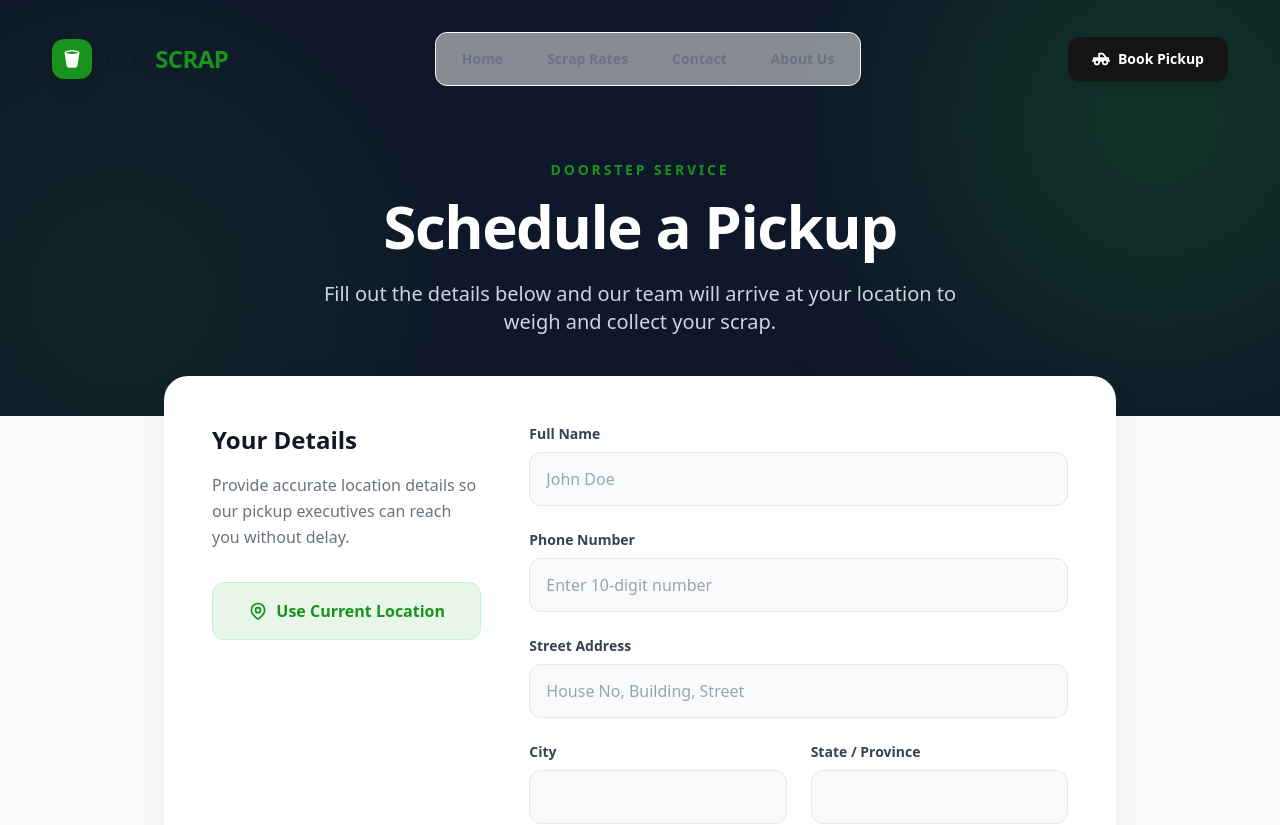
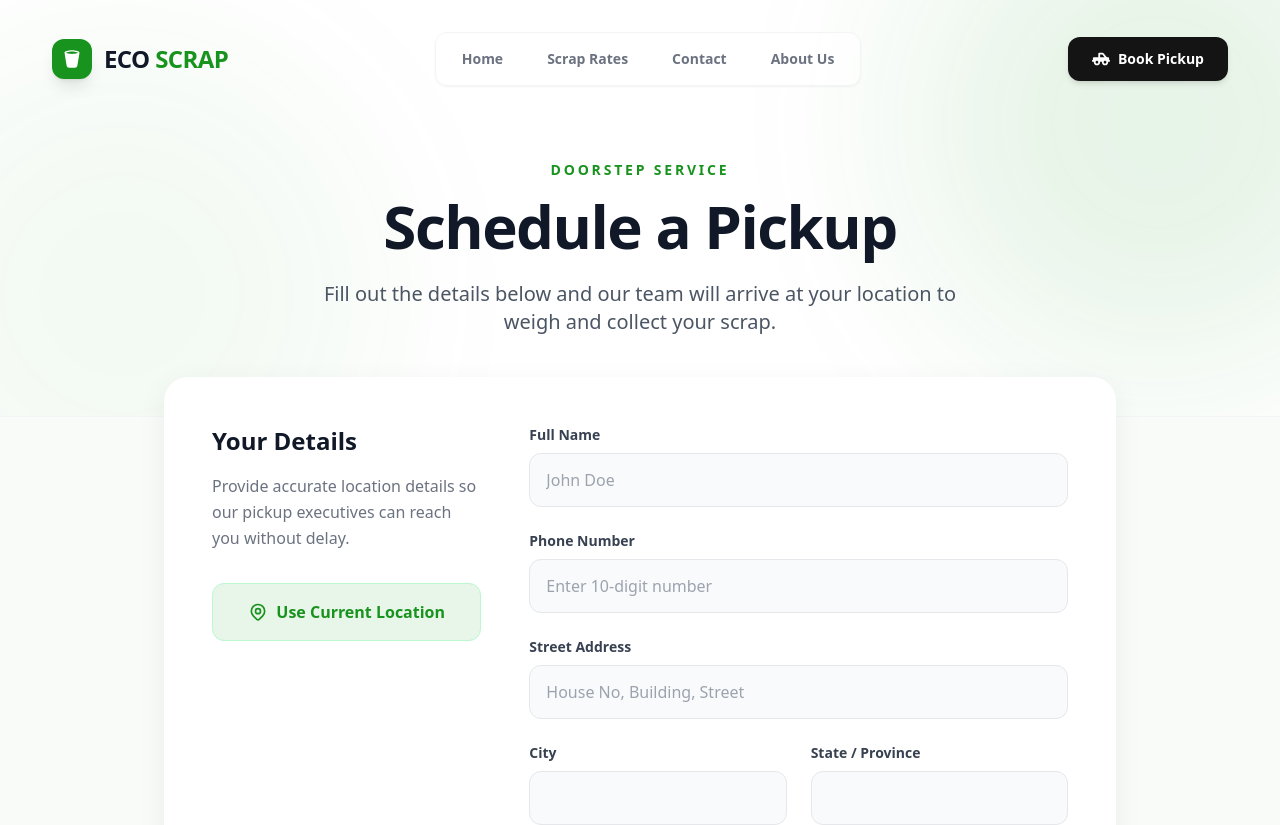
Before and after one commit to DVEX-Labs/TKM-Scrap-Frontend, a React (Vite) app: page /pickup in a window 1280 px wide. Shown: the top 825 px of the page. Built offline with nearby package versions, Linux system fonts and the light colour scheme; a web font is replaced by a local one.

Commit message:
Change all page headers to white background to match minimalist premium look

```diff
--- a/src/Pages/About.jsx
+++ b/src/Pages/About.jsx
@@ -4,18 +4,18 @@ function About() {
   return (
     <div className="w-full bg-white min-h-screen pb-24">
       {/* Page Header (compensating for fixed navbar with pt-40) */}
-      <div className="w-full bg-[#0F172A] pt-40 pb-20 relative overflow-hidden">
-        <div className="absolute top-0 left-0 w-full h-full bg-[url('https://images.unsplash.com/photo-1542601906990-b4d3fb778b09?q=80&w=2074&auto=format&fit=crop')] bg-cover bg-center opacity-20"></div>
-        <div className="absolute bottom-0 left-0 -ml-32 -mb-32 w-[500px] h-[500px] rounded-full bg-[#18931D] opacity-20 blur-[100px] pointer-events-none"></div>
+      <div className="w-full bg-white pt-40 pb-20 relative overflow-hidden border-b border-gray-100">
+        <div className="absolute top-0 left-0 w-full h-full bg-[url('https://images.unsplash.com/photo-1542601906990-b4d3fb778b09?q=80&w=2074&auto=format&fit=crop')] bg-cover bg-center opacity-5"></div>
+        <div className="absolute bottom-0 left-0 -ml-32 -mb-32 w-[500px] h-[500px] rounded-full bg-[#18931D] opacity-[0.05] blur-[100px] pointer-events-none"></div>
 
         <div className="max-w-[1240px] mx-auto px-6 relative z-10 text-center">
           <h4 className="text-[#18931D] font-bold text-sm tracking-[0.2em] uppercase mb-4">
             OUR STORY
           </h4>
-          <h1 className="text-4xl md:text-6xl font-extrabold text-white mb-6 tracking-tight">
+          <h1 className="text-4xl md:text-6xl font-extrabold text-gray-900 mb-6 tracking-tight">
             About Eco Scrap
           </h1>
-          <p className="text-lg md:text-xl text-slate-300 max-w-2xl mx-auto font-medium">
+          <p className="text-lg md:text-xl text-gray-600 max-w-2xl mx-auto font-medium">
             We are dedicated to turning waste into valuable resources, all while promoting a cleaner, greener planet for future generations.
           </p>
         </div>
--- a/src/Pages/Contact.jsx
+++ b/src/Pages/Contact.jsx
@@ -44,18 +44,18 @@ function Contact() {
   return (
     <div className="w-full bg-[#F9FBF9] min-h-screen pb-24">
       {/* Page Header */}
-      <div className="w-full bg-[#0F172A] pt-40 pb-20 relative overflow-hidden">
-        <div className="absolute top-0 right-0 -mr-32 -mt-32 w-[500px] h-[500px] rounded-full bg-[#18931D] opacity-20 blur-[100px] pointer-events-none"></div>
-        <div className="absolute bottom-0 left-0 -ml-32 -mb-32 w-[500px] h-[500px] rounded-full bg-[#18931D] opacity-10 blur-[100px] pointer-events-none"></div>
+      <div className="w-full bg-white pt-40 pb-20 relative overflow-hidden border-b border-gray-100">
+        <div className="absolute top-0 right-0 -mr-32 -mt-32 w-[500px] h-[500px] rounded-full bg-[#18931D] opacity-10 blur-[100px] pointer-events-none"></div>
+        <div className="absolute bottom-0 left-0 -ml-32 -mb-32 w-[500px] h-[500px] rounded-full bg-[#18931D] opacity-[0.05] blur-[100px] pointer-events-none"></div>
 
         <div className="max-w-[1240px] mx-auto px-6 relative z-10 text-center">
           <h4 className="text-[#18931D] font-bold text-sm tracking-[0.2em] uppercase mb-4">
             GET IN TOUCH
           </h4>
-          <h1 className="text-4xl md:text-6xl font-extrabold text-white mb-6 tracking-tight">
+          <h1 className="text-4xl md:text-6xl font-extrabold text-gray-900 mb-6 tracking-tight">
             Contact Us
           </h1>
-          <p className="text-lg md:text-xl text-slate-300 max-w-2xl mx-auto font-medium">
+          <p className="text-lg md:text-xl text-gray-600 max-w-2xl mx-auto font-medium">
             Have questions about our scrap pickup service? Want to partner with us for your residential society? We're here to help.
           </p>
         </div>
--- a/src/Pages/Pickup.jsx
+++ b/src/Pages/Pickup.jsx
@@ -101,18 +101,18 @@ const Pickup = () => {
   return (
     <div className="w-full bg-[#F9FBF9] min-h-screen pb-24">
       {/* Page Header */}
-      <div className="w-full bg-[#0F172A] pt-40 pb-20 relative overflow-hidden">
-        <div className="absolute top-0 right-0 -mr-32 -mt-32 w-[500px] h-[500px] rounded-full bg-[#18931D] opacity-20 blur-[100px] pointer-events-none"></div>
-        <div className="absolute bottom-0 left-0 -ml-32 -mb-32 w-[500px] h-[500px] rounded-full bg-[#18931D] opacity-10 blur-[100px] pointer-events-none"></div>
+      <div className="w-full bg-white pt-40 pb-20 relative overflow-hidden border-b border-gray-100">
+        <div className="absolute top-0 right-0 -mr-32 -mt-32 w-[500px] h-[500px] rounded-full bg-[#18931D] opacity-10 blur-[100px] pointer-events-none"></div>
+        <div className="absolute bottom-0 left-0 -ml-32 -mb-32 w-[500px] h-[500px] rounded-full bg-[#18931D] opacity-[0.05] blur-[100px] pointer-events-none"></div>
 
         <div className="max-w-[1240px] mx-auto px-6 relative z-10 text-center">
           <h4 className="text-[#18931D] font-bold text-sm tracking-[0.2em] uppercase mb-4">
             DOORSTEP SERVICE
           </h4>
-          <h1 className="text-4xl md:text-6xl font-extrabold text-white mb-6 tracking-tight">
+          <h1 className="text-4xl md:text-6xl font-extrabold text-gray-900 mb-6 tracking-tight">
             Schedule a Pickup
           </h1>
-          <p className="text-lg md:text-xl text-slate-300 max-w-2xl mx-auto font-medium">
+          <p className="text-lg md:text-xl text-gray-600 max-w-2xl mx-auto font-medium">
             Fill out the details below and our team will arrive at your location to weigh and collect your scrap.
           </p>
         </div>
--- a/src/Pages/Products.jsx
+++ b/src/Pages/Products.jsx
@@ -26,18 +26,18 @@ function Products() {
   return (
     <div className="w-full bg-[#F9FBF9] min-h-screen pb-24">
       {/* Page Header (compensating for fixed navbar with pt-40) */}
-      <div className="w-full bg-[#0F172A] pt-40 pb-20 relative overflow-hidden">
-        <div className="absolute top-0 left-0 w-full h-full bg-[url('https://images.unsplash.com/photo-1532996122724-e3c354a0b15b?q=80&w=2070&auto=format&fit=crop')] bg-cover bg-center opacity-10"></div>
-        <div className="absolute top-0 right-0 -mr-32 -mt-32 w-[500px] h-[500px] rounded-full bg-[#18931D] opacity-20 blur-[100px] pointer-events-none"></div>
+      <div className="w-full bg-white pt-40 pb-20 relative overflow-hidden border-b border-gray-100">
+        <div className="absolute top-0 right-0 -mr-32 -mt-32 w-[500px] h-[500px] rounded-full bg-[#18931D] opacity-10 blur-[100px] pointer-events-none"></div>
+        <div className="absolute bottom-0 left-0 -ml-32 -mb-32 w-[500px] h-[500px] rounded-full bg-[#18931D] opacity-[0.05] blur-[100px] pointer-events-none"></div>
 
         <div className="max-w-[1240px] mx-auto px-6 relative z-10 text-center">
           <h4 className="text-[#18931D] font-bold text-sm tracking-[0.2em] uppercase mb-4">
             TRANSPARENT PRICING
           </h4>
-          <h1 className="text-4xl md:text-6xl font-extrabold text-white mb-6 tracking-tight">
+          <h1 className="text-4xl md:text-6xl font-extrabold text-gray-900 mb-6 tracking-tight">
             Current Scrap Rates
           </h1>
-          <p className="text-lg md:text-xl text-slate-300 max-w-2xl mx-auto font-medium">
+          <p className="text-lg md:text-xl text-gray-600 max-w-2xl mx-auto font-medium">
             We offer the best market prices for your recyclable materials. Check our rates below and book a free doorstep pickup today.
           </p>
         </div>
```
